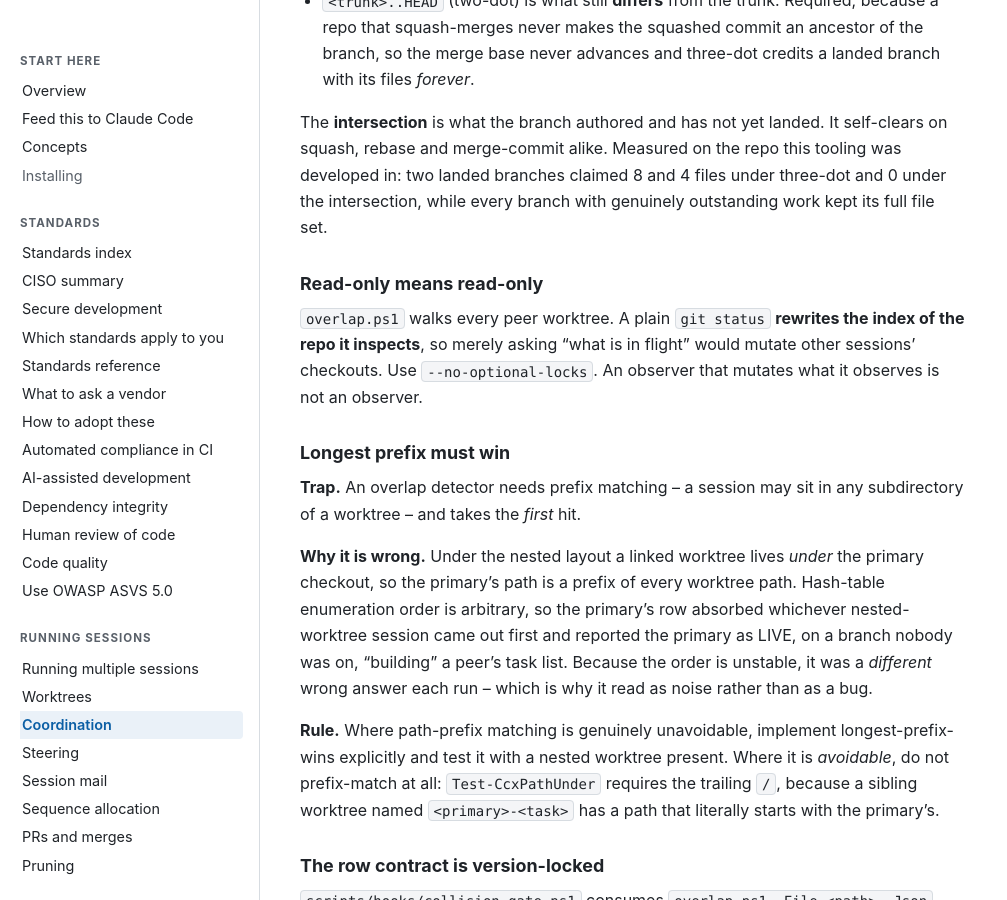
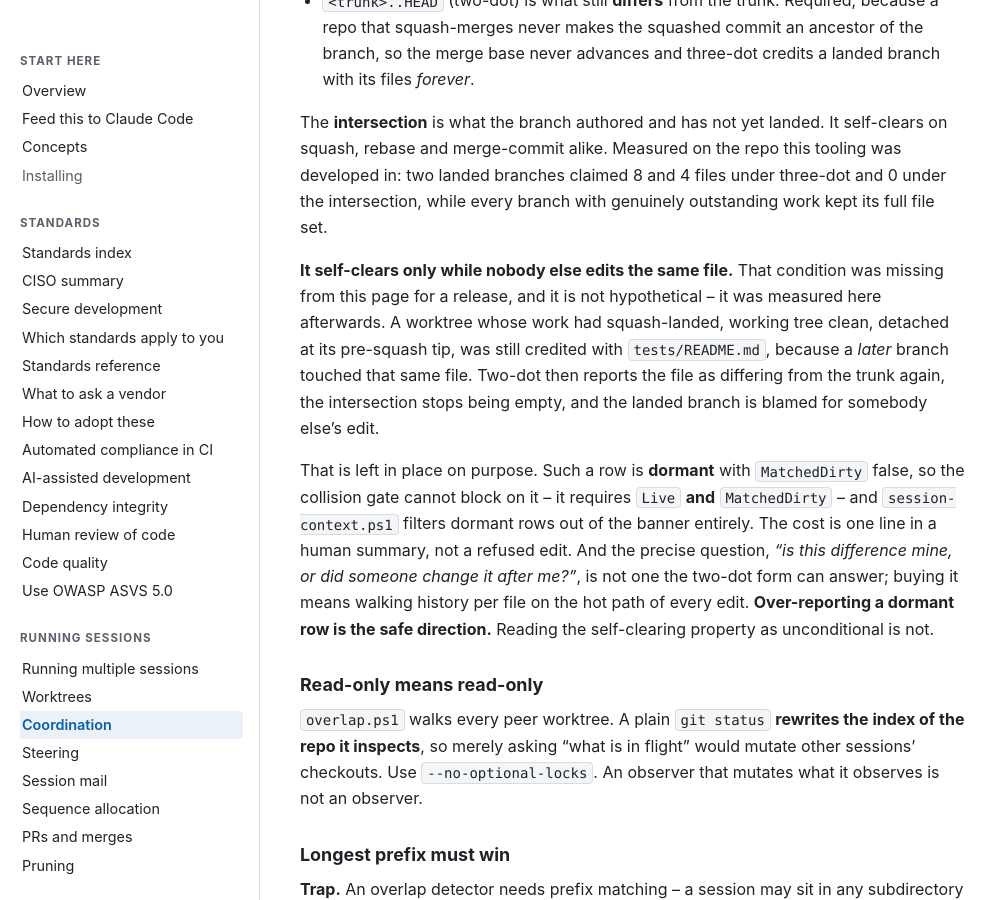
Before and after one commit to wshallwshall/claude-multisession, a Jekyll site: the page built from docs/COORDINATION.md, in a window 1280 px wide and 900 px high, scrolled down 8140 px. Shown: the whole window, without its empty margins (0-1007 px from the left). Built offline with Jekyll 4.4.1, drawn with Linux system fonts in a browser that asks for light colours; our own code applies the rules of GitHub Pages for plain Markdown files.

Commit message:
docs(coord): the intersection self-clears only while nobody else touches the file (#14)
Both overlap.ps1 and COORDINATION.md claimed without qualification that the
two-dot/three-dot intersection "self-clears on squash, rebase and merge-commit
alike". It does, until a LATER branch edits one of the same files.

Measured: a worktree whose work had squash-landed, clean tree, detached at its
pre-squash tip, was still credited with tests/README.md, because a later branch
touched that path. The landed branch is blamed for another session's edit.

Behaviour unchanged, deliberately. The row is dormant with MatchedDirty false,
so the gate cannot block on it and the session banner drops it; the cost is a
line in a human summary, not a refused edit. And "is this difference mine, or
did someone change it after me" is not a question two-dot can answer without
walking history per file on the hot path of every edit. Over-reporting a dormant
row is the safe direction; a doc claim that reads as unconditional is not.

Corrected in both copies, with the reasoning, so the next reader does not
re-derive it and "fix" the behaviour.

```diff
--- a/docs/COORDINATION.md
+++ b/docs/COORDINATION.md
@@ -296,6 +296,21 @@ The **intersection** is what the branch authored and has not yet landed. It self
 rebase and merge-commit alike. Measured on the repo this tooling was developed in: two landed
 branches claimed 8 and 4 files under three-dot and 0 under the intersection, while every branch with
 genuinely outstanding work kept its full file set.
+
+**It self-clears only while nobody else edits the same file.** That condition was missing from this
+page for a release, and it is not hypothetical -- it was measured here afterwards. A worktree whose
+work had squash-landed, working tree clean, detached at its pre-squash tip, was still credited with
+`tests/README.md`, because a *later* branch touched that same file. Two-dot then reports the file as
+differing from the trunk again, the intersection stops being empty, and the landed branch is blamed
+for somebody else's edit.
+
+That is left in place on purpose. Such a row is **dormant** with `MatchedDirty` false, so the
+collision gate cannot block on it -- it requires `Live` **and** `MatchedDirty` -- and
+`session-context.ps1` filters dormant rows out of the banner entirely. The cost is one line in a human
+summary, not a refused edit. And the precise question, *"is this difference mine, or did someone
+change it after me?"*, is not one the two-dot form can answer; buying it means walking history per
+file on the hot path of every edit. **Over-reporting a dormant row is the safe direction.** Reading
+the self-clearing property as unconditional is not.
 
 ### Read-only means read-only
 
```
Also changed, not shown: 1 other file.
